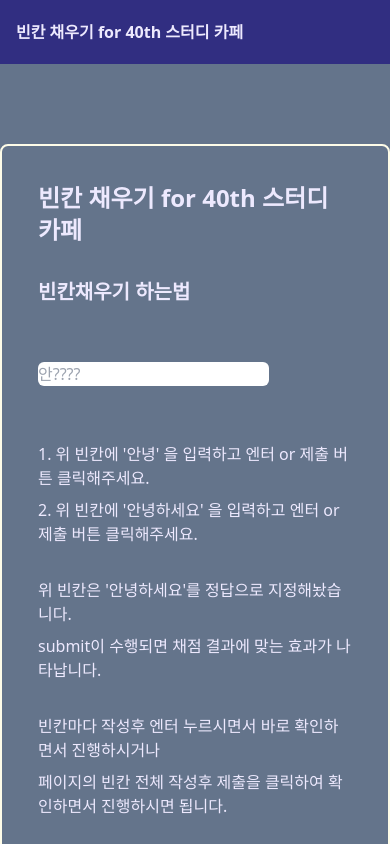
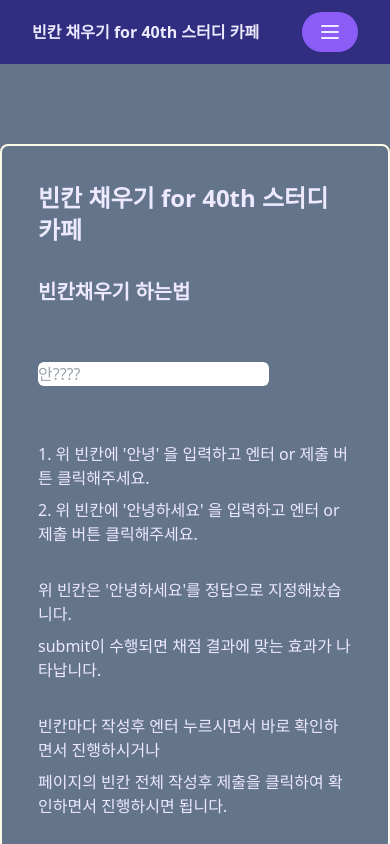
Before and after one commit to haileyport/fill-the-blank-react, a React (Create React App) app: page / in a window 390 px wide. Shown: the top 844 px of the page. Built offline with nearby package versions, Linux system fonts and the light colour scheme.

Commit message:
feat: hamburger menu create

```diff
--- a/package.json
+++ b/package.json
@@ -6,6 +6,7 @@
     "@testing-library/jest-dom": "^5.16.5",
     "@testing-library/react": "^13.3.0",
     "@testing-library/user-event": "^13.5.0",
+    "classnames": "^2.3.1",
     "gh-pages": "^4.0.0",
     "react": "^18.2.0",
     "react-dom": "^18.2.0",
--- a/src/components/Menu.js
+++ b/src/components/Menu.js
@@ -1,17 +1,21 @@
-import React from "react";
+import React, { useState } from "react";
 import { NavLink } from "react-router-dom";
+import classNames from "classnames";
 
 const Menu = () => {
+  const [menuToggle, setMenuToggle] = useState(false);
   const category = [
     { title: "메타인지", url: "/meta" },
     { title: "HTML", url: "/html" },
     { title: "CSS", url: "/css" },
     { title: "JavaScript1", url: "/javascript1" },
     { title: "JavaScript2", url: "/javascript2" },
-    { title: "Test", url: "/test" },
   ];
   return (
-    <nav className="fixed w-full flex flex-row justify-between items-center h-16 mx-auto px-4 bg-indigo-900">
+    <nav className="fixed w-full h-16 items-center mx-auto bg-indigo-900 z-10">
+      <div className="flex justify-between w-full px-8">
+        {/* 메뉴 */}
+        <div className="flex justify-between w-full items-center space-x-4">
           <NavLink className="font-bold text-violet-100" to="/">
             빈칸 채우기 for 40th 스터디 카페
           </NavLink>
@@ -20,7 +24,7 @@ const Menu = () => {
               return (
                 <NavLink
                   key={idx}
-              className="flex py-5 px-2 font-bold text-violet-100"
+                  className="flex py-5 px-2 font-bold text-violet-100 hover:bg-indigo-700"
                   to={el.url}
                 >
                   {el.title}
@@ -28,10 +32,28 @@ const Menu = () => {
               );
             })}
           </div>
-      {/* TODO: 햄버거 메뉴 */}
-      {/* ref: https://cpro95.tistory.com/531 */}
-      {/* <div className="md:hidden flex items-center">
-        <button>
+        </div>
+
+        {/* 햄버거 메뉴 컬럼화 필요*/}
+        <div className="flex">
+          <div className="md:hidden flex items-center">
+            <button onClick={() => setMenuToggle(!menuToggle)}>
+              {menuToggle ? (
+                <svg
+                  xmlns="http://www.w3.org/2000/svg"
+                  className="h-6 w-6"
+                  fill="none"
+                  viewBox="0 0 24 24"
+                  stroke="currentColor"
+                >
+                  <path
+                    strokeLinecap="round"
+                    strokeLinejoin="round"
+                    strokeWidth={2}
+                    d="M6 18L18 6M6 6l12 12"
+                  />
+                </svg>
+              ) : (
                 <svg
                   xmlns="http://www.w3.org/2000/svg"
                   className="h-6 w-6"
@@ -46,8 +68,33 @@ const Menu = () => {
                     d="M4 6h16M4 12h16M4 18h16"
                   />
                 </svg>
+              )}
             </button>
-      </div> */}
+          </div>
+        </div>
+      </div>
+
+      {/* mobile menu items */}
+      <div
+        className={classNames(
+          "flex flex-col md:hidden w-full h-fit bg-indigo-900 bg-opacity-80	",
+          {
+            hidden: !menuToggle,
+          }
+        )}
+      >
+        {category.map((el, idx) => {
+          return (
+            <NavLink
+              key={idx}
+              className="block py-4 px-8 text-sm text-white font-semibold hover:bg-indigo-700"
+              to={el.url}
+            >
+              {el.title}
+            </NavLink>
+          );
+        })}
+      </div>
     </nav>
   );
 };
```
Also changed, not shown: 1 other file (tests, documents, lock files or other folders). Lines whose indentation alone changed are shown as unchanged.
